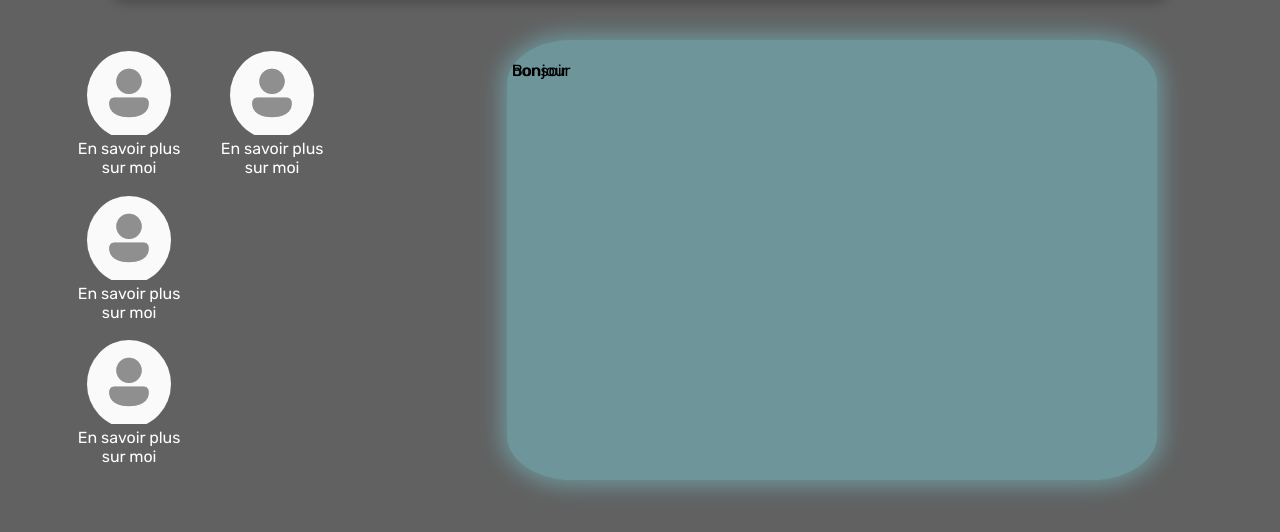
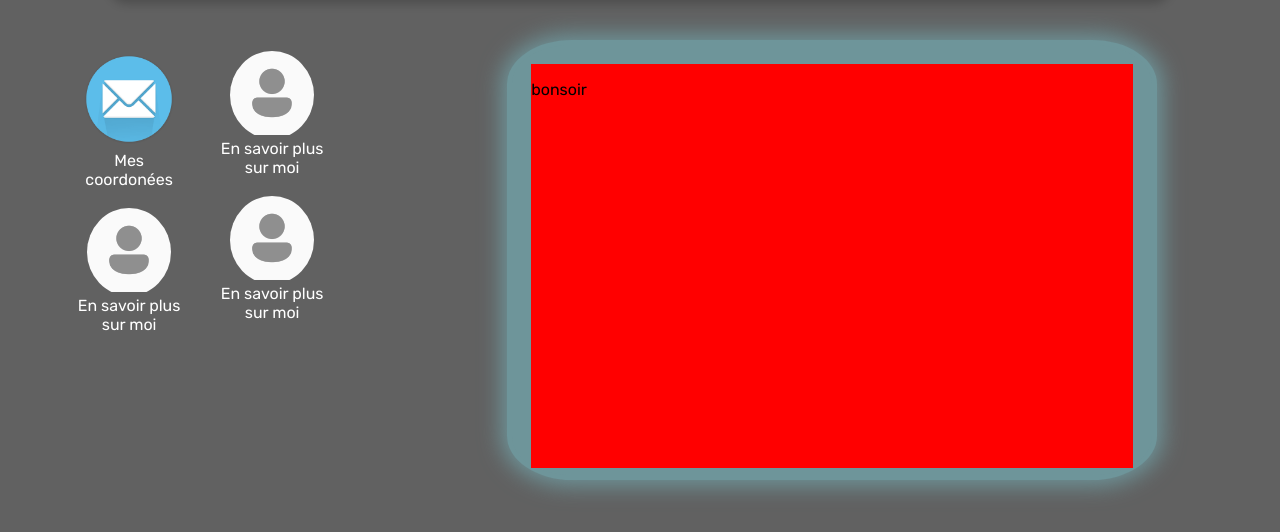
Before and after one commit to lucaca33/portfolio, a plain HTML site: page index.html in a window 1280 px wide. Shown: the part 140-672 px from the top of the page. Drawn offline with Linux system fonts and the light colour scheme.

Commit message:
pleins de changements de merde

```diff
--- a/css/style.css
+++ b/css/style.css
@@ -6,7 +6,6 @@ body {
     font-family: "Rubik", sans-serif;
     margin: 0;
     background-color: var(--gris_bg);
-    /*background-color: linear-gradient(90deg, rgba(97, 97, 97, 1) 0%, rgba(64, 64, 64, 1) 52%, rgba(84, 80, 80, 1) 100%);*/
 }
 
 header {
@@ -103,10 +102,30 @@ header {
     position: relative;
 }
 
+#mail {
+    width: 80%;
+}
+
 .bouton {
+    background-color: red;
     position: absolute;
     top: 0;
     left: 0;
-    width: 100%;
-    height: 100%;
+    width: 94%;
+    height: 94%;
+    margin: 3%;
 }
+
+/*********************************************animations********************************************************/
+
+@keyframes opacite0 {
+    100% {
+        opacity: 0;
+    }
+}
+
+/*******************************************boutons**************************************/
+#mailtouchable:active+#autretouchable {
+    animation: opacite0 0.1s ease forwards;
+    animation-fill-mode: forwards ;
+}
--- a/index.html
+++ b/index.html
@@ -6,6 +6,7 @@
     <meta name="viewport" content="width=device-width, initial-scale=1.0">
     <title>Portfolio</title>
     <link rel="stylesheet" href="css/style.css">
+    <link rel="module" href="script.js">
     <link rel="icon" href="./images/verre.png" type="image/png">
 </head>
 
@@ -17,13 +18,13 @@
     <main>
         <section class="flex"> <!--presque tout le site est la dedans-->
             <aside> <!-- chacunes des "applis" est dans sa-->
-                <div class="app carre"> <!-- et la on fait chacunes d'entres elles séparément dans des div comme sa -->
-                    <div class="block">
-                        <img src="img/icone_profil.png" alt="icone de profil">
+                <div class="app carre" id="mailtouchable"> <!-- et la on fait chacunes d'entres elles séparément dans des div comme sa -->
+                    <div class="block" id="mail">
+                        <img src="img/icone_mail.webp" alt="icone de profil">
                     </div>
-                    <p>En savoir plus sur moi</p>
+                    <p>Mes coordonées</p>
                 </div>
-                <div class="app carre"> <!-- et la on fait chacunes d'entres elles séparément dans des div comme sa -->
+                <div class="app carre" id="autretouchable"> <!-- et la on fait chacunes d'entres elles séparément dans des div comme sa -->
                     <div class="block">
                         <img src="img/icone_profil.png" alt="icone de profil">
                     </div>
```
Also changed, not shown: script.js (added).
